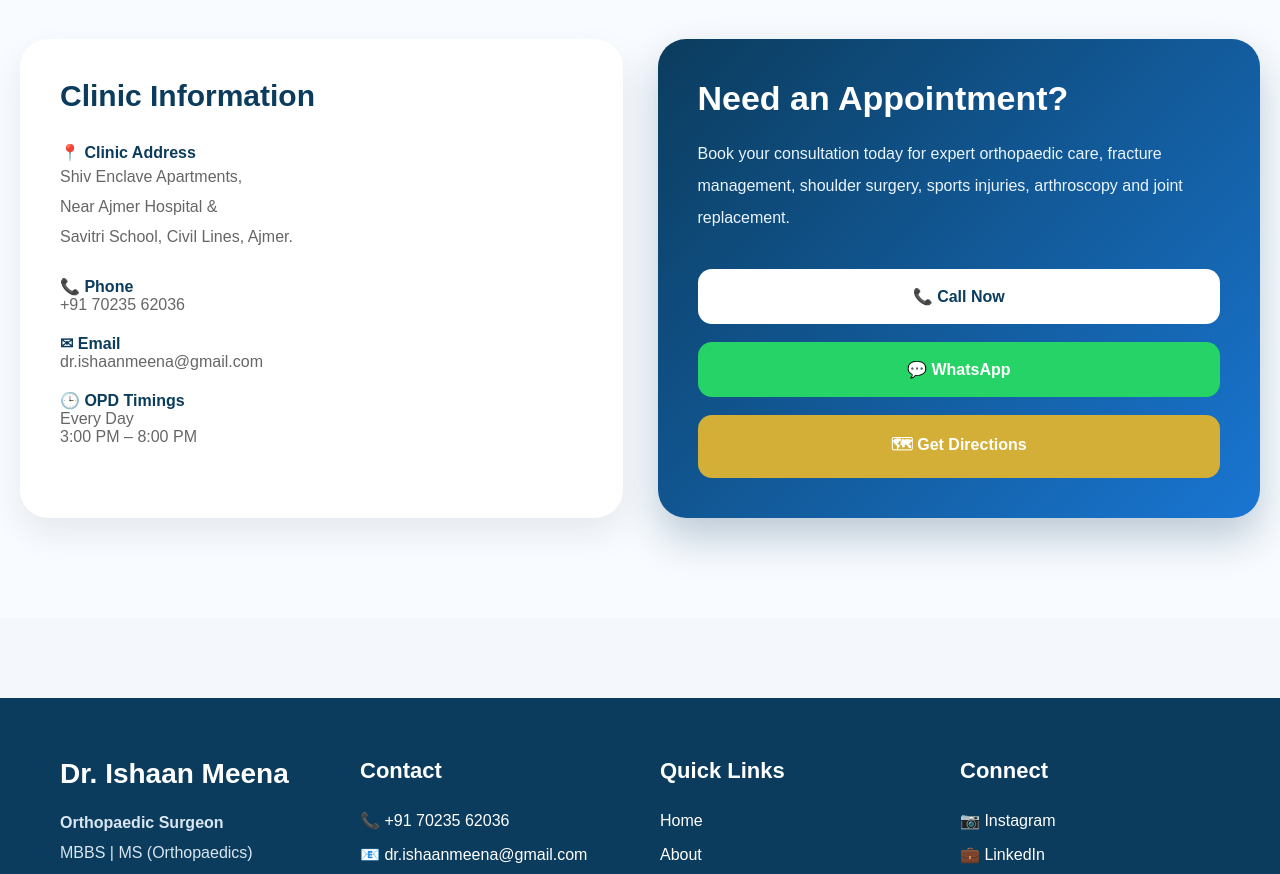
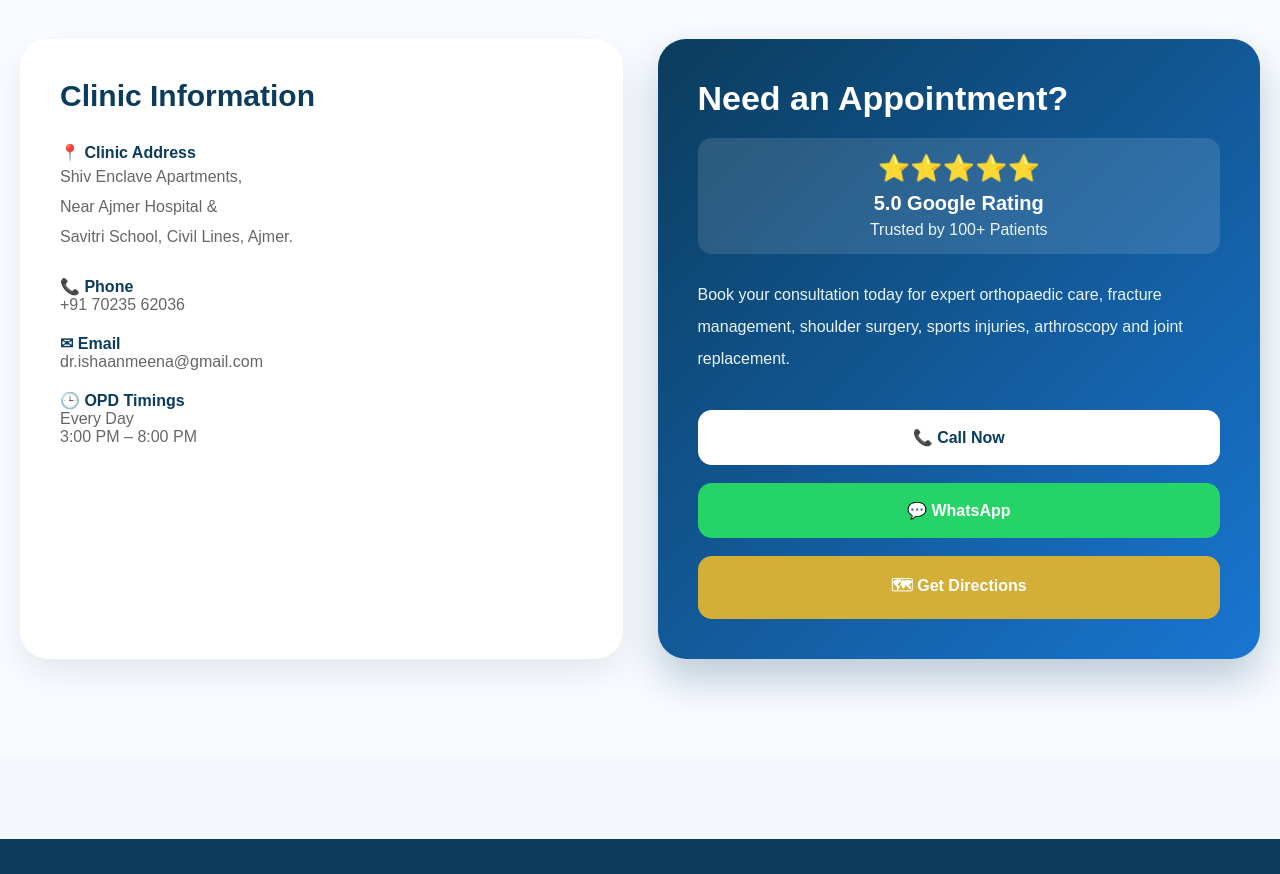
Before and after one commit to drishaanortho/drishaanortho-website, a Next.js app: page / in a window 1280 px wide. Shown: the part 10640-11514 px from the top of the page. Built offline with nearby package versions, Linux system fonts and the light colour scheme.

Commit message:
Update Contact.tsx

```diff
--- a/components/Contact.tsx
+++ b/components/Contact.tsx
@@ -151,6 +151,43 @@ export default function Contact() {
             >
               Need an Appointment?
             </h3>
+            <div
+  style={{
+    background: "rgba(255,255,255,0.12)",
+    borderRadius: "14px",
+    padding: "15px",
+    marginBottom: "25px",
+    textAlign: "center",
+  }}
+>
+  <div
+    style={{
+      fontSize: "26px",
+      fontWeight: "700",
+    }}
+  >
+    ⭐⭐⭐⭐⭐
+  </div>
+
+  <div
+    style={{
+      fontSize: "20px",
+      fontWeight: "700",
+      marginTop: "8px",
+    }}
+  >
+    5.0 Google Rating
+  </div>
+
+  <div
+    style={{
+      color: "#EAF5FF",
+      marginTop: "6px",
+    }}
+  >
+    Trusted by 100+ Patients
+  </div>
+</div>
 
             <p
               style={{
```
